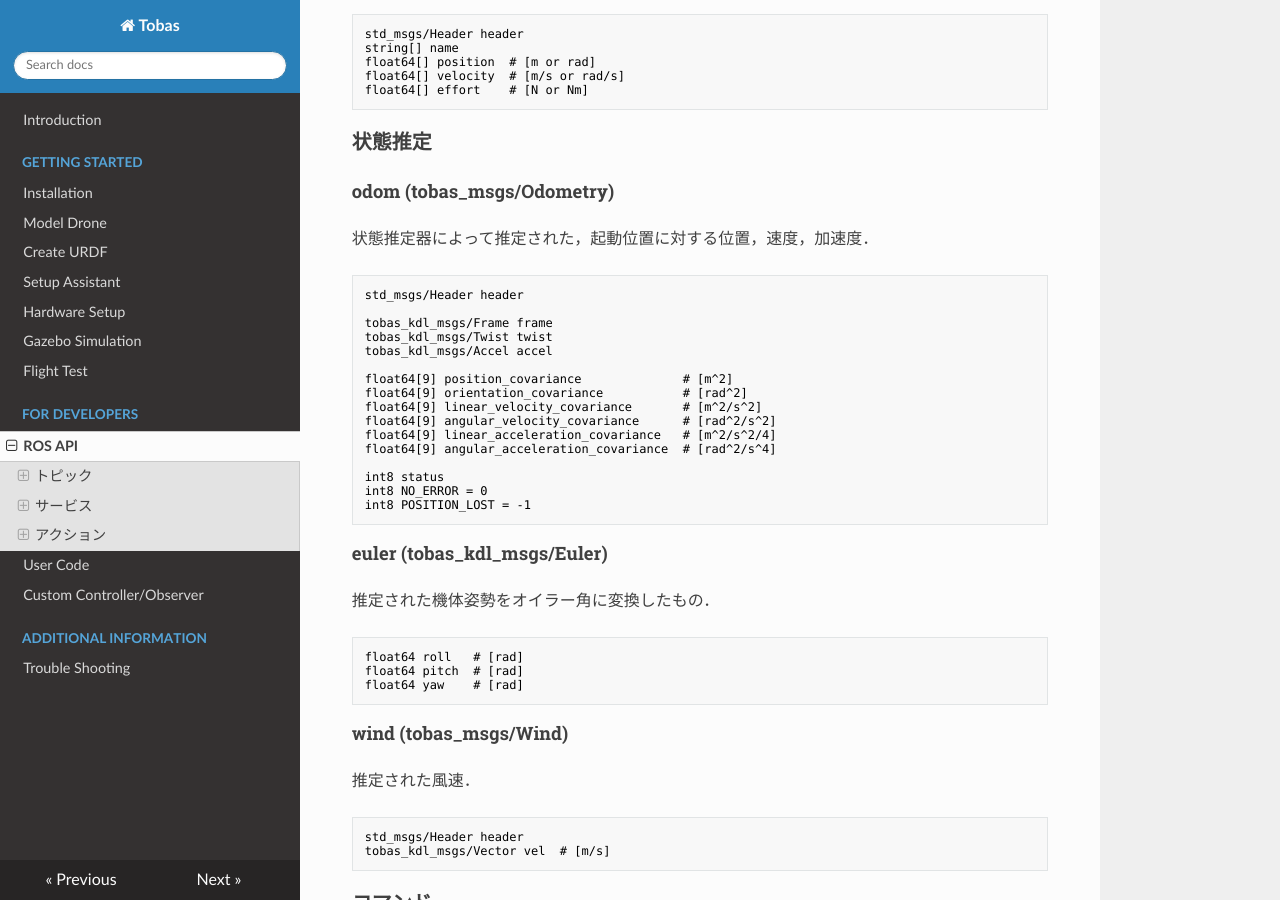
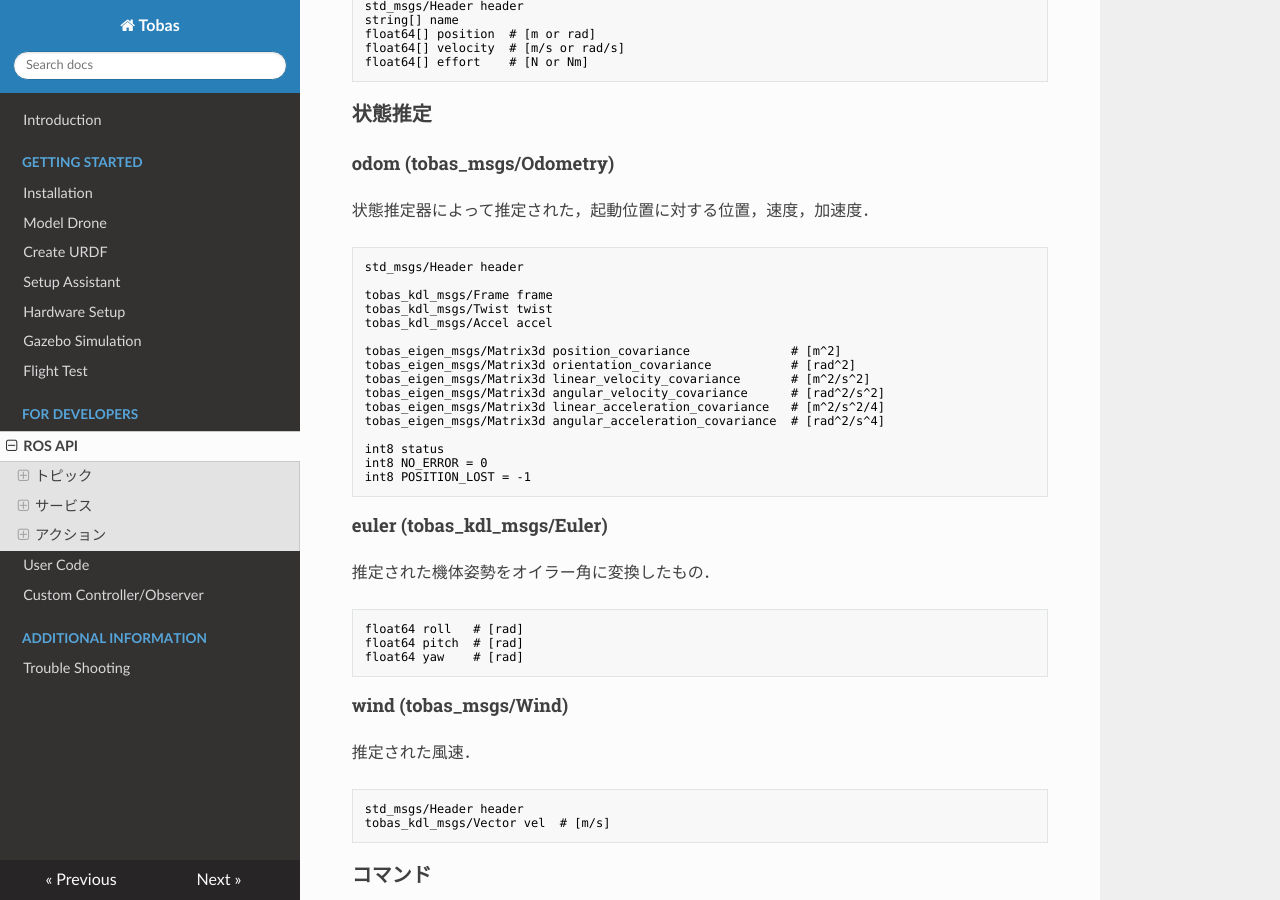
Before and after one commit to TobasFlightControl/tobas_wiki_ja, an MkDocs documentation site: the page built from docs/ros_api.md, in a window 1280 px wide and 900 px high, scrolled down 2715 px. Built offline with MkDocs 1.6.1, drawn with Linux system fonts in a browser that asks for light colours; nearby versions of some CDN libraries; some of the changed text lies outside the part shown.

Commit message:
edit: ros_api.md

````diff
--- a/docs/ros_api.md
+++ b/docs/ros_api.md
@@ -51,28 +51,26 @@
 uint8 MODE_ACROBAT = 2
 ```
 
-#### imu (sensor_msgs/Imu)
+#### imu (tobas_msgs/Imu)
 
 6 軸 IMU (ジャイロ + 加速度)．
 
 ```txt
 std_msgs/Header header
-geometry_msgs/Quaternion orientation
-float64[9] orientation_covariance          # [rad^2]
-geometry_msgs/Vector3 angular_velocity     # [rad/s]
-float64[9] angular_velocity_covariance     # [rad^2/s^2]
-geometry_msgs/Vector3 linear_acceleration  # [m/s^2]
-float64[9] linear_acceleration_covariance  # [m^2/s^4]
+tobas_kdl_msgs/Vector gyro                  # [rad/s]
+tobas_kdl_msgs/Vector accel                 # [m/s^2]
+tobas_eigen_msgs/Matrix3d gyro_covariance   # [rad^2/s^2]
+tobas_eigen_msgs/Matrix3d accel_covariance  # [m^2/s^4]
 ```
 
-#### magnetic_field (sensor_msgs/MagneticField)
+#### magnetic_field (tobas_msgs/MagneticField)
 
 3 軸の地磁気．
 
 ```txt
 std_msgs/Header header
-geometry_msgs/Vector3 magnetic_field
-float64[9] magnetic_field_covariance
+tobas_kdl_msgs/Vector magnetic_field  # [-]
+tobas_eigen_msgs/Matrix3d covariance  # [-]
 ```
 
 #### air_pressure (sensor_msgs/FluidPressure)
@@ -170,12 +168,12 @@
 tobas_kdl_msgs/Twist twist
 tobas_kdl_msgs/Accel accel
 
-float64[9] position_covariance              # [m^2]
-float64[9] orientation_covariance           # [rad^2]
-float64[9] linear_velocity_covariance       # [m^2/s^2]
-float64[9] angular_velocity_covariance      # [rad^2/s^2]
-float64[9] linear_acceleration_covariance   # [m^2/s^2/4]
-float64[9] angular_acceleration_covariance  # [rad^2/s^4]
+tobas_eigen_msgs/Matrix3d position_covariance              # [m^2]
+tobas_eigen_msgs/Matrix3d orientation_covariance           # [rad^2]
+tobas_eigen_msgs/Matrix3d linear_velocity_covariance       # [m^2/s^2]
+tobas_eigen_msgs/Matrix3d angular_velocity_covariance      # [rad^2/s^2]
+tobas_eigen_msgs/Matrix3d linear_acceleration_covariance   # [m^2/s^2/4]
+tobas_eigen_msgs/Matrix3d angular_acceleration_covariance  # [rad^2/s^4]
 
 int8 status
 int8 NO_ERROR = 0
@@ -331,12 +329,12 @@
 tobas_kdl_msgs/Twist twist
 tobas_kdl_msgs/Accel accel
 
-float64[9] position_covariance              # [m^2]
-float64[9] orientation_covariance           # [rad^2]
-float64[9] linear_velocity_covariance       # [m^2/s^2]
-float64[9] angular_velocity_covariance      # [rad^2/s^2]
-float64[9] linear_acceleration_covariance   # [m^2/s^2/4]
-float64[9] angular_acceleration_covariance  # [rad^2/s^4]
+tobas_eigen_msgs/Matrix3d position_covariance              # [m^2]
+tobas_eigen_msgs/Matrix3d orientation_covariance           # [rad^2]
+tobas_eigen_msgs/Matrix3d linear_velocity_covariance       # [m^2/s^2]
+tobas_eigen_msgs/Matrix3d angular_velocity_covariance      # [rad^2/s^2]
+tobas_eigen_msgs/Matrix3d linear_acceleration_covariance   # [m^2/s^2/4]
+tobas_eigen_msgs/Matrix3d angular_acceleration_covariance  # [rad^2/s^4]
 
 int8 status
 int8 NO_ERROR = 0
````
